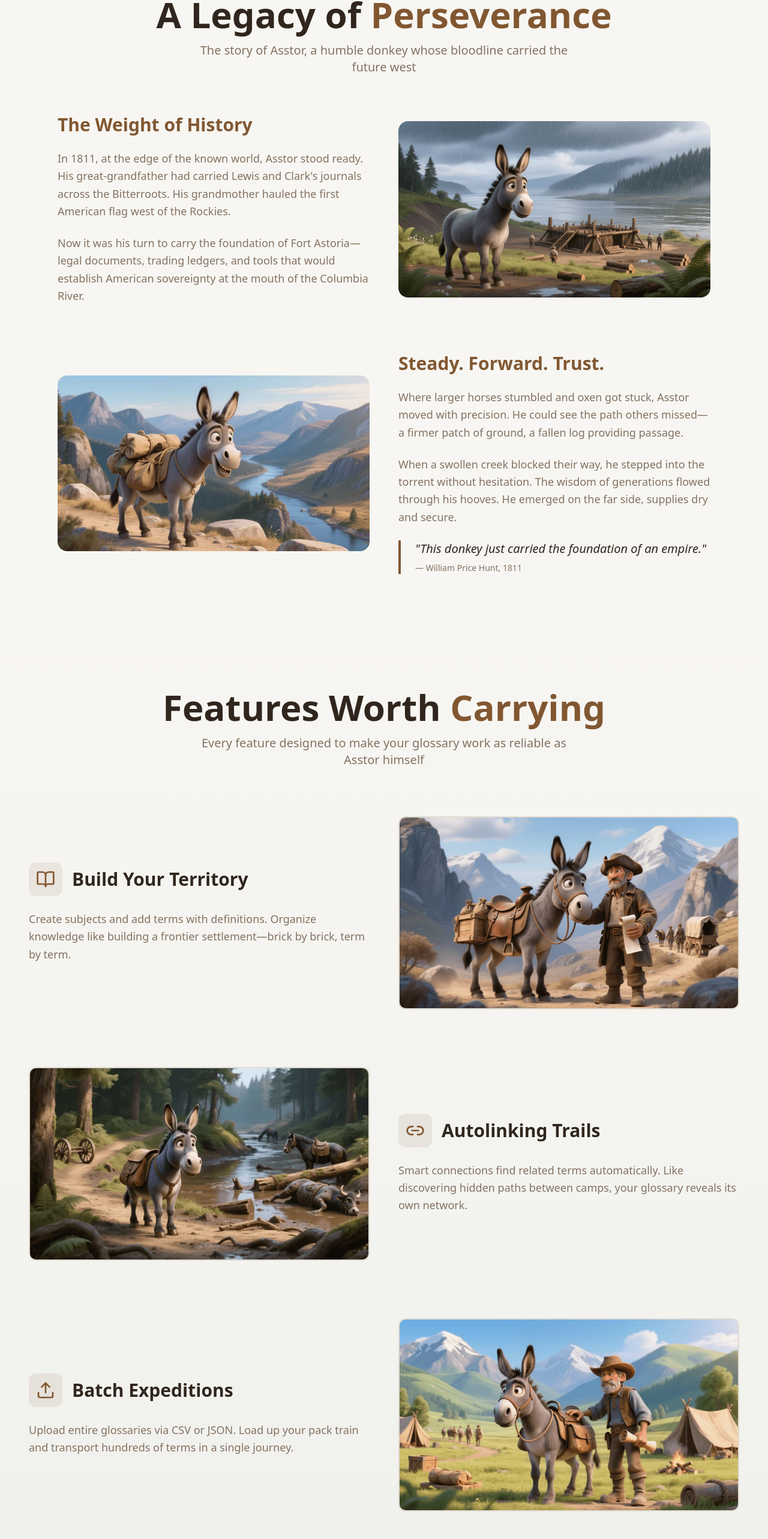
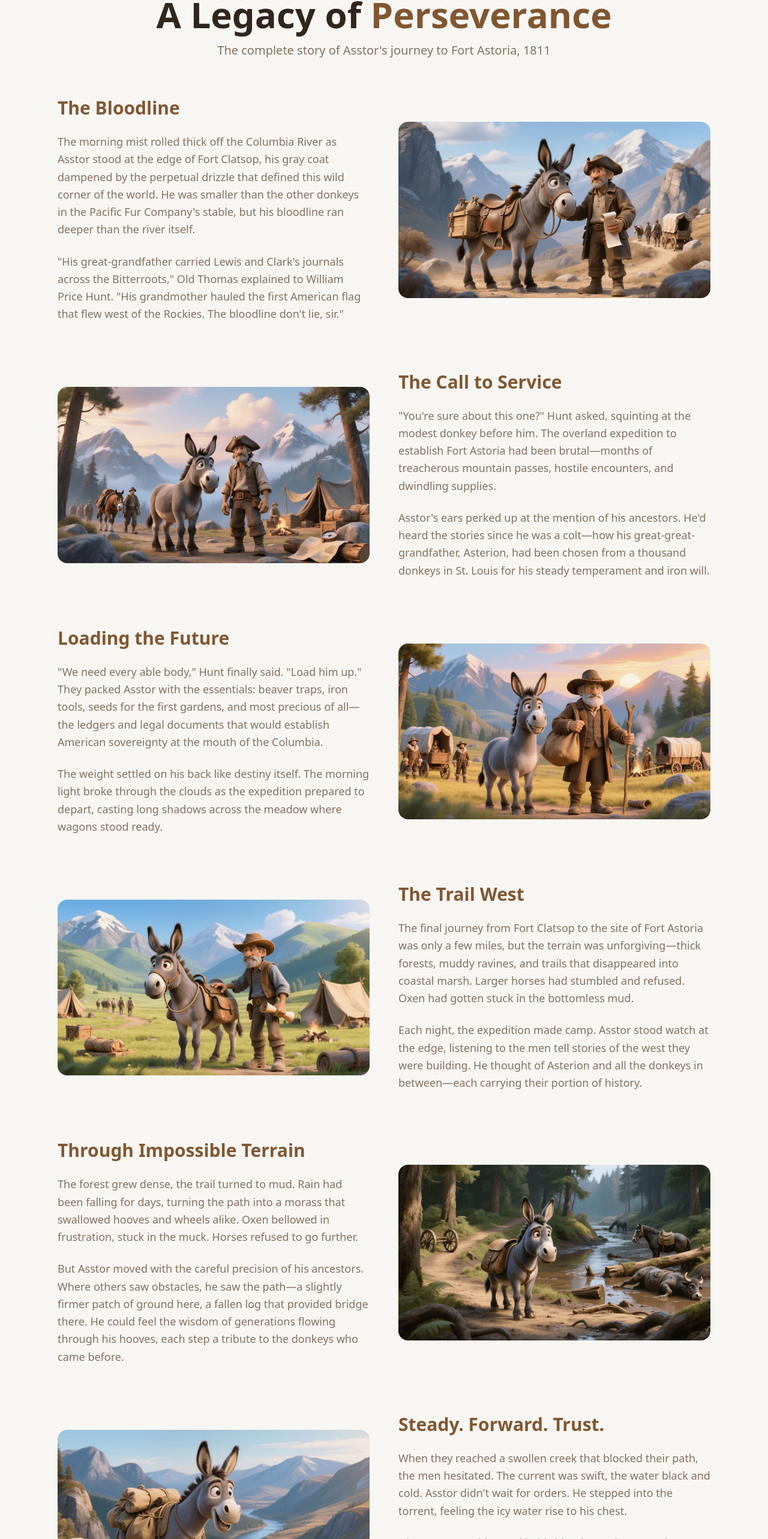
Before and after one commit to MattBegley224/smart-asstor, a React (Vite) app: page / in a window 1280 px wide. Shown: the part 902-3468 px from the top of the page at 60% size. Built offline with nearby package versions, Linux system fonts and the light colour scheme; the HTML template or start-up script is replaced by a standard one.

Commit message:
Refactor story component

```diff
--- a/src/components/Story.tsx
+++ b/src/components/Story.tsx
@@ -1,5 +1,11 @@
+import mountainsImage from "@/assets/mountains.jpg";
+import mountainPeaksImage from "@/assets/mountain-peaks.jpg";
+import wagonTrailImage from "@/assets/wagon-trail.jpg";
+import sunnyCampImage from "@/assets/sunny-camp.jpg";
+import mudTrailImage from "@/assets/mud-trail.jpg";
+import edgeImage from "@/assets/edge.jpg";
+import heroRaysImage from "@/assets/hero-rays.jpg";
 import settlementImage from "@/assets/settlement.jpg";
-import edgeImage from "@/assets/edge.jpg";
 
 const Story = () => {
   return (
@@ -10,57 +16,209 @@ const Story = () => {
             A Legacy of <span className="text-primary">Perseverance</span>
           </h2>
           <p className="text-xl text-muted-foreground max-w-2xl mx-auto">
-            The story of Asstor, a humble donkey whose bloodline carried the future west
+            The complete story of Asstor's journey to Fort Astoria, 1811
           </p>
         </div>
 
+        {/* Section 1: The Bloodline */}
         <div className="grid md:grid-cols-2 gap-12 items-center mb-20">
           <div className="space-y-6 order-2 md:order-1">
-            <h3 className="text-3xl font-bold text-primary">The Weight of History</h3>
+            <h3 className="text-3xl font-bold text-primary">The Bloodline</h3>
             <p className="text-lg text-muted-foreground leading-relaxed">
-              In 1811, at the edge of the known world, Asstor stood ready. His great-grandfather
-              had carried Lewis and Clark's journals across the Bitterroots. His grandmother hauled
-              the first American flag west of the Rockies.
+              The morning mist rolled thick off the Columbia River as Asstor stood at the edge of Fort Clatsop,
+              his gray coat dampened by the perpetual drizzle that defined this wild corner of the world. He was
+              smaller than the other donkeys in the Pacific Fur Company's stable, but his bloodline ran deeper
+              than the river itself.
             </p>
             <p className="text-lg text-muted-foreground leading-relaxed">
-              Now it was his turn to carry the foundation of Fort Astoria—legal documents, trading
-              ledgers, and tools that would establish American sovereignty at the mouth of the
-              Columbia River.
+              "His great-grandfather carried Lewis and Clark's journals across the Bitterroots," Old Thomas
+              explained to William Price Hunt. "His grandmother hauled the first American flag that flew west
+              of the Rockies. The bloodline don't lie, sir."
             </p>
           </div>
           <div className="order-1 md:order-2 rounded-2xl overflow-hidden shadow-[var(--shadow-frontier)]">
+            <img
+              src={mountainsImage}
+              alt="Asstor with a prospector examining documents in mountainous terrain"
+              className="w-full h-auto"
+            />
+          </div>
+        </div>
+
+        {/* Section 2: The Call */}
+        <div className="grid md:grid-cols-2 gap-12 items-center mb-20">
+          <div className="rounded-2xl overflow-hidden shadow-[var(--shadow-frontier)]">
+            <img
+              src={mountainPeaksImage}
+              alt="Asstor with pioneer and camping expedition in mountain valley"
+              className="w-full h-auto"
+            />
+          </div>
+          <div className="space-y-6">
+            <h3 className="text-3xl font-bold text-primary">The Call to Service</h3>
+            <p className="text-lg text-muted-foreground leading-relaxed">
+              "You're sure about this one?" Hunt asked, squinting at the modest donkey before him.
+              The overland expedition to establish Fort Astoria had been brutal—months of treacherous
+              mountain passes, hostile encounters, and dwindling supplies.
+            </p>
+            <p className="text-lg text-muted-foreground leading-relaxed">
+              Asstor's ears perked up at the mention of his ancestors. He'd heard the stories since he was
+              a colt—how his great-great-grandfather, Asterion, had been chosen from a thousand donkeys in
+              St. Louis for his steady temperament and iron will.
+            </p>
+          </div>
+        </div>
+
+        {/* Section 3: Loading Up */}
+        <div className="grid md:grid-cols-2 gap-12 items-center mb-20">
+          <div className="space-y-6 order-2 md:order-1">
+            <h3 className="text-3xl font-bold text-primary">Loading the Future</h3>
+            <p className="text-lg text-muted-foreground leading-relaxed">
+              "We need every able body," Hunt finally said. "Load him up." They packed Asstor with the
+              essentials: beaver traps, iron tools, seeds for the first gardens, and most precious of
+              all—the ledgers and legal documents that would establish American sovereignty at the mouth
+              of the Columbia.
+            </p>
+            <p className="text-lg text-muted-foreground leading-relaxed">
+              The weight settled on his back like destiny itself. The morning light broke through the
+              clouds as the expedition prepared to depart, casting long shadows across the meadow where
+              wagons stood ready.
+            </p>
+          </div>
+          <div className="order-1 md:order-2 rounded-2xl overflow-hidden shadow-[var(--shadow-frontier)]">
+            <img
+              src={wagonTrailImage}
+              alt="Asstor with pioneer at sunset near wagon trail with mountains in the distance"
+              className="w-full h-auto"
+            />
+          </div>
+        </div>
+
+        {/* Section 4: The Journey Begins */}
+        <div className="grid md:grid-cols-2 gap-12 items-center mb-20">
+          <div className="rounded-2xl overflow-hidden shadow-[var(--shadow-frontier)]">
+            <img
+              src={sunnyCampImage}
+              alt="Asstor and pioneer at a mountain camp with tents and campfire"
+              className="w-full h-auto"
+            />
+          </div>
+          <div className="space-y-6">
+            <h3 className="text-3xl font-bold text-primary">The Trail West</h3>
+            <p className="text-lg text-muted-foreground leading-relaxed">
+              The final journey from Fort Clatsop to the site of Fort Astoria was only a few miles, but
+              the terrain was unforgiving—thick forests, muddy ravines, and trails that disappeared into
+              coastal marsh. Larger horses had stumbled and refused. Oxen had gotten stuck in the bottomless mud.
+            </p>
+            <p className="text-lg text-muted-foreground leading-relaxed">
+              Each night, the expedition made camp. Asstor stood watch at the edge, listening to the men
+              tell stories of the west they were building. He thought of Asterion and all the donkeys in
+              between—each carrying their portion of history.
+            </p>
+          </div>
+        </div>
+
+        {/* Section 5: The Treacherous Path */}
+        <div className="grid md:grid-cols-2 gap-12 items-center mb-20">
+          <div className="space-y-6 order-2 md:order-1">
+            <h3 className="text-3xl font-bold text-primary">Through Impossible Terrain</h3>
+            <p className="text-lg text-muted-foreground leading-relaxed">
+              The forest grew dense, the trail turned to mud. Rain had been falling for days, turning the
+              path into a morass that swallowed hooves and wheels alike. Oxen bellowed in frustration,
+              stuck in the muck. Horses refused to go further.
+            </p>
+            <p className="text-lg text-muted-foreground leading-relaxed">
+              But Asstor moved with the careful precision of his ancestors. Where others saw obstacles,
+              he saw the path—a slightly firmer patch of ground here, a fallen log that provided bridge
+              there. He could feel the wisdom of generations flowing through his hooves, each step a
+              tribute to the donkeys who came before.
+            </p>
+          </div>
+          <div className="order-1 md:order-2 rounded-2xl overflow-hidden shadow-[var(--shadow-frontier)]">
+            <img
+              src={mudTrailImage}
+              alt="Asstor navigating a muddy forest trail with other animals struggling in the background"
+              className="w-full h-auto"
+            />
+          </div>
+        </div>
+
+        {/* Section 6: The Crossing */}
+        <div className="grid md:grid-cols-2 gap-12 items-center mb-20">
+          <div className="rounded-2xl overflow-hidden shadow-[var(--shadow-frontier)]">
+            <img
+              src={edgeImage}
+              alt="Asstor carrying supplies confidently on a mountain ridge overlooking a valley with a winding river"
+              className="w-full h-auto"
+            />
+          </div>
+          <div className="space-y-6">
+            <h3 className="text-3xl font-bold text-primary">Steady. Forward. Trust.</h3>
+            <p className="text-lg text-muted-foreground leading-relaxed">
+              When they reached a swollen creek that blocked their path, the men hesitated. The current
+              was swift, the water black and cold. Asstor didn't wait for orders. He stepped into the
+              torrent, feeling the icy water rise to his chest.
+            </p>
+            <p className="text-lg text-muted-foreground leading-relaxed">
+              His ancestors whispered in his blood: <em>Steady. Forward. Trust your footing.</em> The
+              current pulled and pushed, but he leaned into it, found purchase on the rocky bottom, and
+              emerged on the far side, supplies dry and secure. The men cheered and followed.
+            </p>
+          </div>
+        </div>
+
+        {/* Section 7: The Promise */}
+        <div className="grid md:grid-cols-2 gap-12 items-center mb-20">
+          <div className="space-y-6 order-2 md:order-1">
+            <h3 className="text-3xl font-bold text-primary">Where Rivers Meet</h3>
+            <p className="text-lg text-muted-foreground leading-relaxed">
+              By afternoon, they crested the final rise. Below them, at the river's mouth where the mighty
+              Columbia met the Pacific, lay a cleared space—the future site of Fort Astoria. Light broke
+              through the storm clouds in great rays, illuminating the spot where America's western dreams
+              would take root.
+            </p>
+            <p className="text-lg text-muted-foreground leading-relaxed">
+              Asstor felt something stir in his chest as he gazed at the place. This was why his
+              great-grandfather had crossed the Bitterroots. This was why his grandmother had carried the
+              flag west. Every step of his journey had led to this moment.
+            </p>
+          </div>
+          <div className="order-1 md:order-2 rounded-2xl overflow-hidden shadow-[var(--shadow-frontier)]">
+            <img
+              src={heroRaysImage}
+              alt="Asstor standing beside the Columbia River with dramatic rays of sunlight breaking through storm clouds"
+              className="w-full h-auto"
+            />
+          </div>
+        </div>
+
+        {/* Section 8: The Foundation */}
+        <div className="grid md:grid-cols-2 gap-12 items-center">
+          <div className="rounded-2xl overflow-hidden shadow-[var(--shadow-frontier)]">
             <img
               src={settlementImage}
               alt="Asstor watching the construction of Fort Astoria settlement by the Columbia River"
               className="w-full h-auto"
             />
           </div>
-        </div>
-
-        <div className="grid md:grid-cols-2 gap-12 items-center">
-          <div className="rounded-2xl overflow-hidden shadow-[var(--shadow-frontier)]">
-            <img
-              src={edgeImage}
-              alt="Asstor carrying supplies with mountains and rivers in the backdrop"
-              className="w-full h-auto"
-            />
-          </div>
           <div className="space-y-6">
-            <h3 className="text-3xl font-bold text-primary">Steady. Forward. Trust.</h3>
+            <h3 className="text-3xl font-bold text-primary">The Foundation of an Empire</h3>
             <p className="text-lg text-muted-foreground leading-relaxed">
-              Where larger horses stumbled and oxen got stuck, Asstor moved with precision.
-              He could see the path others missed—a firmer patch of ground, a fallen log
-              providing passage.
+              "First load through," Hunt declared, lifting a ledger from Asstor's pack. "This donkey just
+              carried the foundation of an empire." Old Thomas stroked Asstor's muzzle. "Just like his kin
+              before him."
             </p>
             <p className="text-lg text-muted-foreground leading-relaxed">
-              When a swollen creek blocked their way, he stepped into the torrent without
-              hesitation. The wisdom of generations flowed through his hooves. He emerged
-              on the far side, supplies dry and secure.
+              That night, as the first fires were lit at the new settlement, Asstor stood watch at the
+              edge of the camp. The Pacific crashed against the shore in the distance, and the Columbia
+              flowed eternal beside him. Tomorrow, there would be more supplies to haul, more trails to
+              break, more impossible tasks.
             </p>
             <blockquote className="border-l-4 border-primary pl-6 italic text-xl text-foreground">
-              "This donkey just carried the foundation of an empire."
+              "Fort Astoria would stand for centuries, but few would remember that it was built on the backs
+              of humble creatures who never refused the weight of the future."
               <footer className="text-sm text-muted-foreground mt-2 not-italic">
-                — William Price Hunt, 1811
+                — Historical Note
               </footer>
             </blockquote>
           </div>
```
